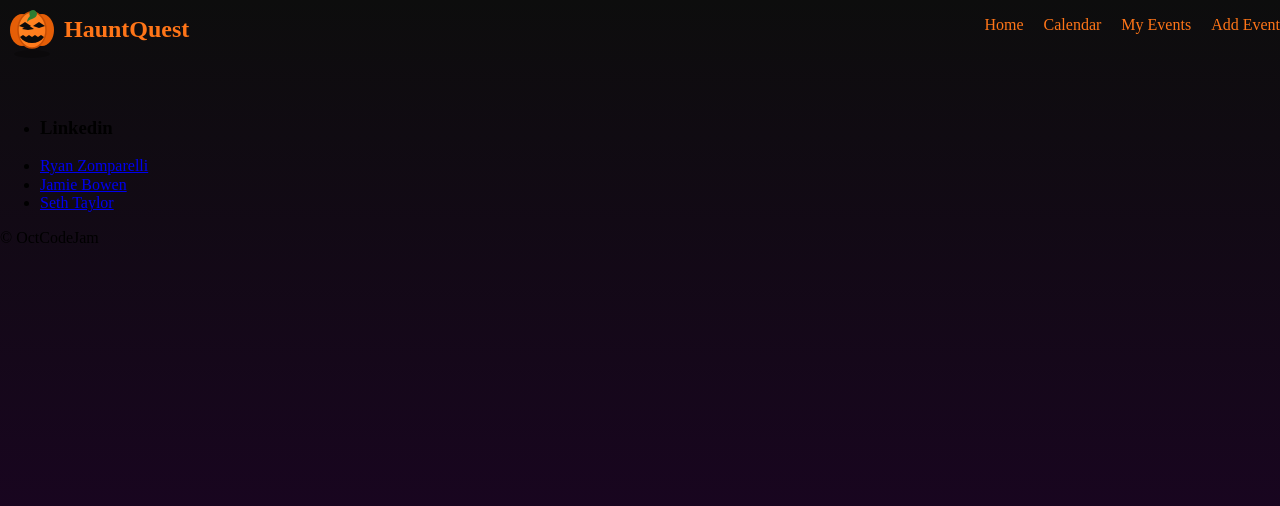
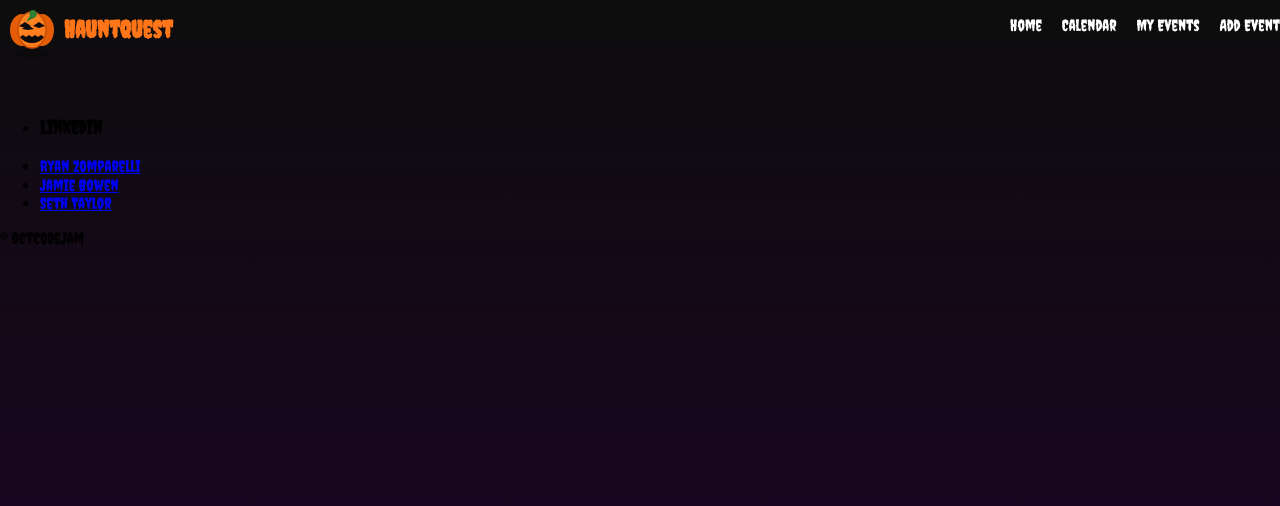
Before and after one commit to RyanZomparelli/Oct-Code-Jam-2025, a website built with Vite: page index.html in a window 1280 px wide. Built offline with nearby package versions, Linux system fonts and the light colour scheme.

Commit message:
feat(font): connect Creepster font.
- Create src/vendor/fonts for new Creepster font.
- Create vendor/fonts.css with @font-face decleration for new font.
- Import fonts.css into index.css.
- Add Creepster font as global style for the .page class.
- Change nav-bar font color to white.

```diff
--- a/index.css
+++ b/index.css
@@ -1,4 +1,5 @@
 @import url(./src/vendor/normalize.css);
+@import url(./src/vendor/fonts.css);
 @import url(./src/blocks/page.css);
 @import url(./src/blocks/header.css);
 @import url(./src/blocks/nav.css);
--- a/src/blocks/nav.css
+++ b/src/blocks/nav.css
@@ -9,5 +9,5 @@
 
 .nav__link {
   text-decoration: none;
-  color: #ff7518;
+  color: white;
 }
--- a/src/blocks/page.css
+++ b/src/blocks/page.css
@@ -1,4 +1,5 @@
 .page {
   background: linear-gradient(to bottom, #0d0d0d, #1f012a);
   height: 100vh;
+  font-family: Creepster;
 }
--- /dev/null
+++ b/src/vendor/fonts.css
@@ -0,0 +1,6 @@
+@font-face {
+  font-family: "Creepster";
+  src: url("./fonts/Creepster-Regular.ttf") format("truetype");
+  font-weight: normal;
+  font-style: normal;
+}
```
Also changed, not shown: src/vendor/fonts/Creepster-Regular.ttf (added).
